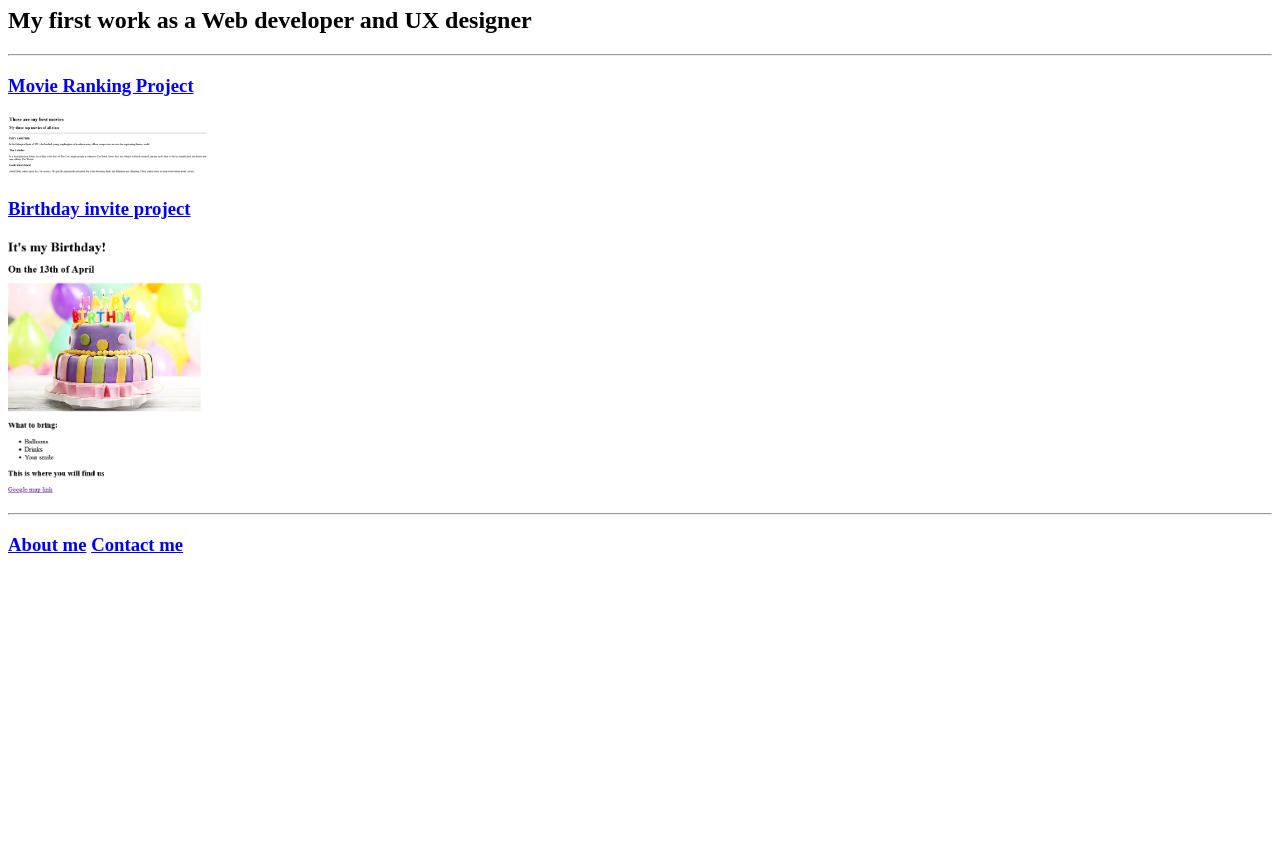
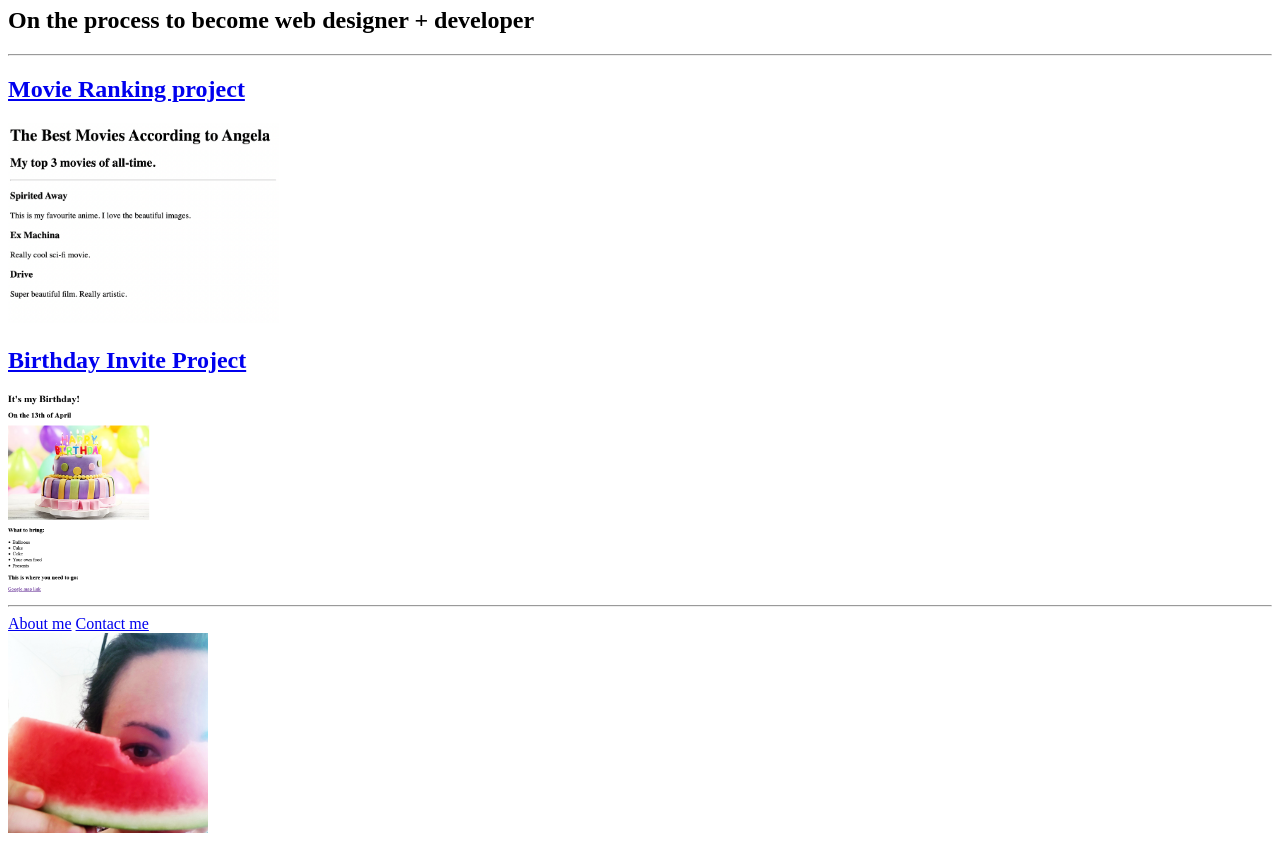
Before and after one commit to Lenaki-o/html-portfolio, a plain HTML site: page index.html in a window 1280 px wide. Shown: the part 73-918 px from the top of the page. Before the commit the page ends 800 px from the top, so only its background shows below. Drawn offline with Linux system fonts and the light colour scheme.

Commit message:
Add files via upload

```diff
--- a/index.html
+++ b/index.html
@@ -1,28 +1,36 @@
-<!-- Create my Portfolio -->
+<!-- TODO 1: Create the HTML Boilerplate -->
 <!DOCTYPE html>
 <html lang="en">
-<head>
-    <meta charset="UTF-8">
-    <meta name="viewport" content="width=device-width, initial-scale=1.0">
-    <title>Lena's Prtfl</title>
-</head>
+    <head>
+        <meta charset="UTF-8">
+        <title>Lena's first Portfolio</title>
+    </head>
 
-<body>
-    <h1>My Portfolio</h1>
-    <h2>My first work as a Web developer and UX designer</h2>
-    <hr/>
-        <h3>
-            <a href="../4.3 HTML Porfolio Project/public/movies.html">Movie Ranking Project</a>
-        </h3>
-        <img class="fit-picture" src="./assets/images/Screenshot 2023-11-07 at 10-53-12 Screenshot.png" width="200"/>
-        <h3>
-            <a href="./public/Birthday invite.html">Birthday invite project</a>
-        </h3>
-        <img class="fit-picture" src="./assets/images/Birthday.png" width="200" alt="my birthday project"/>
-    <hr/>
-        <h3>
-            <a href="./public/about.html">About me</a> <a href="./public/contact.html">Contact me</a>
-        </h3>
+    <body>
+        <h1>Lenaki-oh: web developer's portfolio</h1>
+        <h2>On the process to become web designer <strong>+</strong> developer</h2>
+        <hr />
+        <h2><a href="./public/movies.html">Movie Ranking project</a> </h2>
+        <img src="./assets/images/movie-ranking.png" height="200" alt="screenshot of the three movies ranking project"/>
+        <h2> <a href="./public/birthday-invite.html">Birthday Invite Project</a></h2>
+        <img src="./assets/images/Birthday-invite.png" height="200" alt="screenshot of the birthday invite project"/>
+        <hr />
+        <a href="./public/about.html">About me</a>  <a href="./public/contact.html">Contact me</a><br />
+        <img src="./assets/images/IMG_20220806_170713_151.jpg" alt="image of we holding watermellon slice" height="200" width="200"/>
 
-</body>
+    </body>
 </html>
+
+<!-- TODO 2: Add Your previous projects' HTML into the public folder -->
+
+<!-- TODO 3: Take screenshots of your project previews and add the images to the images folder -->
+
+<!-- TODO 4: Add titles/subtitles etc. -->
+
+<!-- TODO 5: Add a link to the project pages -->
+
+<!-- TODO 6: Add images to show the project previews
+HINT for TODO 6: You can use the height attribute set to 200 to make the image smaller:
+https://developer.mozilla.org/en-US/docs/Web/HTML/Element/img#attr-height -->
+
+<!-- TODO 7: Add the Contact Me and About Me page links -->
```
